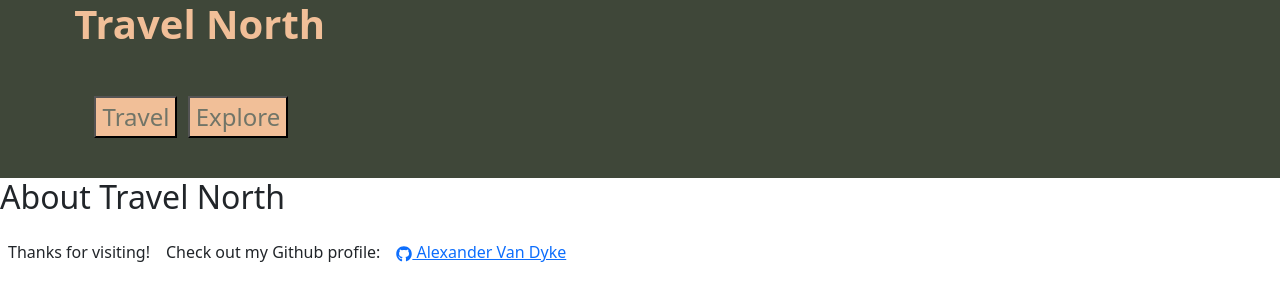
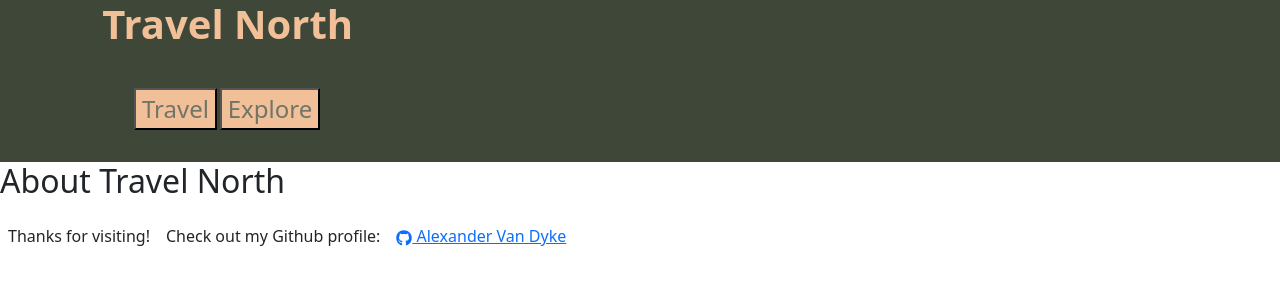
Before and after one commit to AlexandertheGreat491/Travel-North, a React (Create React App) app in the folder client/: page / in a window 1280 px wide. Shown: the top 300 px of the page. Built offline with nearby package versions, Linux system fonts and the light colour scheme.

Commit message:
changed margins on header & buttons

```diff
--- a/client/src/components/Header/index.js
+++ b/client/src/components/Header/index.js
@@ -15,12 +15,12 @@ function Header() {
           </h1>
         </Link>
 
-        <div id="nav" className="mt-3">
+        <div id="nav" className="ms-5 mt-3">
           <nav className="justify-content-center d-inline-flex flex-row">
             <>
 
               <Link
-                className="navlinks m-4 me-5"
+                className="navlinks m-3 me-5"
                 to="/Travel"
                 style={{ width: "7%", height: "12%" }}
               >
@@ -30,7 +30,7 @@ function Header() {
               </Link>
 
               <Link
-                className="navlinks m-4 me5"
+                className="navlinks m-3 me-5"
                 to="/Explore"
                 style={{ width: "7%", height: "12%" }}
               >
```
